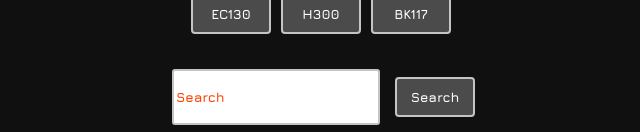
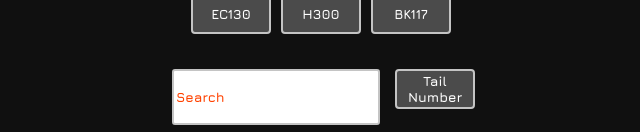
Before and after one commit to kennedymark680/community_write_up, a React (Create React App) app in the folder client/: page / in a window 1280 px wide. Shown: the part 864-996 px from the top of the page, without its empty margins (319-959 px from the left). Built offline with nearby package versions, Linux system fonts and the light colour scheme.

Commit message:
Started working on the search function.

```diff
--- a/client/src/App.css
+++ b/client/src/App.css
@@ -118,10 +118,10 @@ link {
 
 @keyframes move {
   0% {
-    transform: translateY(0);
+    transform: translateY(0) rotate(0deg);
   }
   50% {
-    transform: translateY(15px);
+    transform: translateY(15px) rotate(0deg);
   }
 }
 
--- a/client/src/App.js
+++ b/client/src/App.js
@@ -71,7 +71,6 @@ function App() {
     )
     setFormValue({ ...formValue, maintenance_comment: '' })
     getDiscrep(acId)
-    // navigate(`/`)
     console.log(res)
   }
 
@@ -90,7 +89,13 @@ function App() {
   const handleSearchChange = (e) => {
     const searchQuery = e.target
     console.log(searchQuery.value)
-    return setSearchQuery(searchQuery.value)
+    setSearchQuery(searchQuery.value)
+  }
+
+  const getDiscrepBySearch = async (aircraft) => {
+    const res = await axios.put(
+      `http://localhost:3001/search?aircraft=${aircraft}`
+    )
   }
 
   const {
--- a/client/src/pages/Home.js
+++ b/client/src/pages/Home.js
@@ -38,7 +38,9 @@ const Home = (props) => {
             value={props.searchQuery}
             onChange={props.handleSearchChange}
           />
-          <button onClick={() => console.log('Searched')}>Search</button>
+          <button onClick={() => props.getDiscrepBySearch(props.searchQuery)}>
+            Tail Number
+          </button>
         </div>
       </div>
     </div>
```
